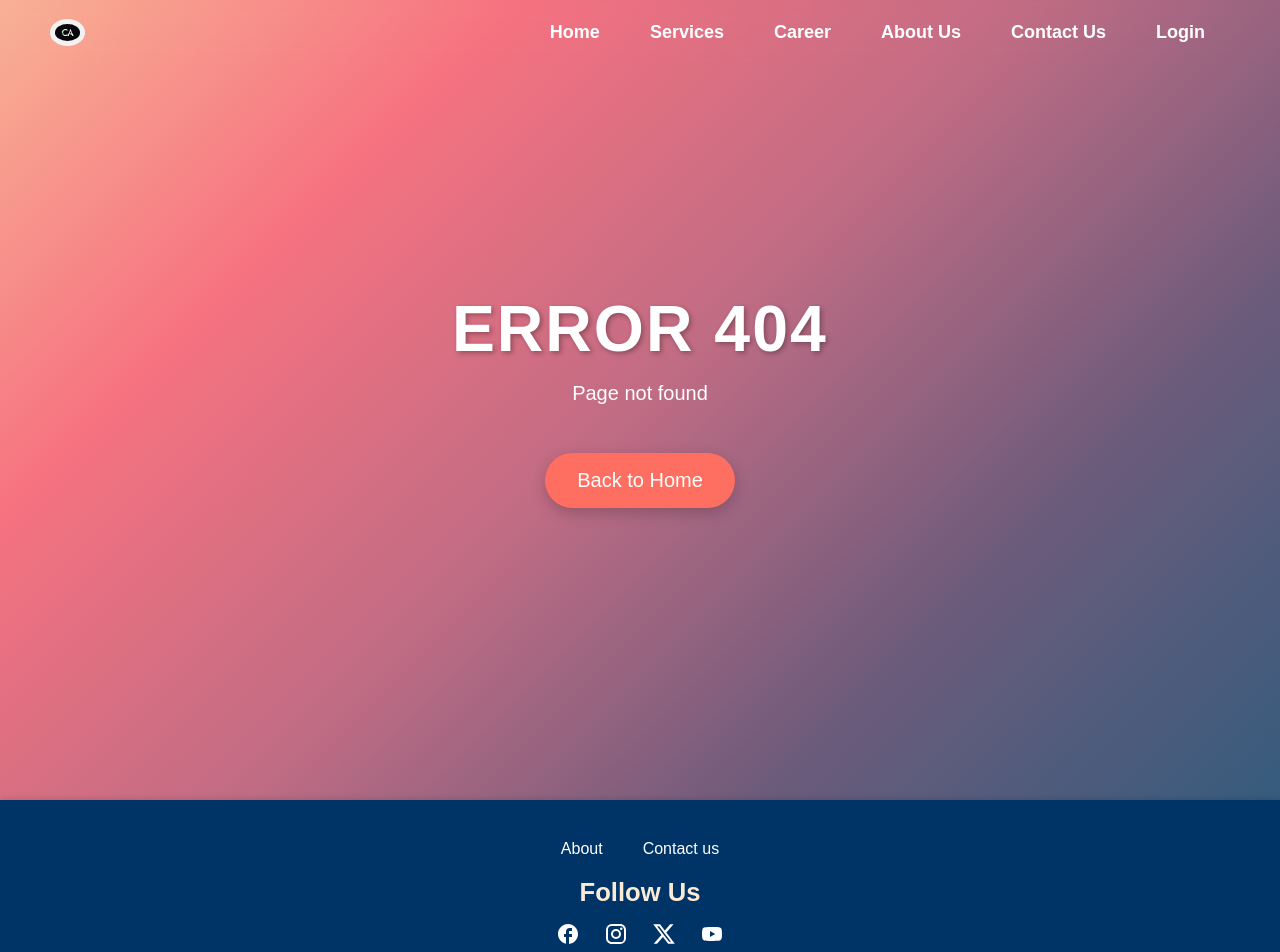
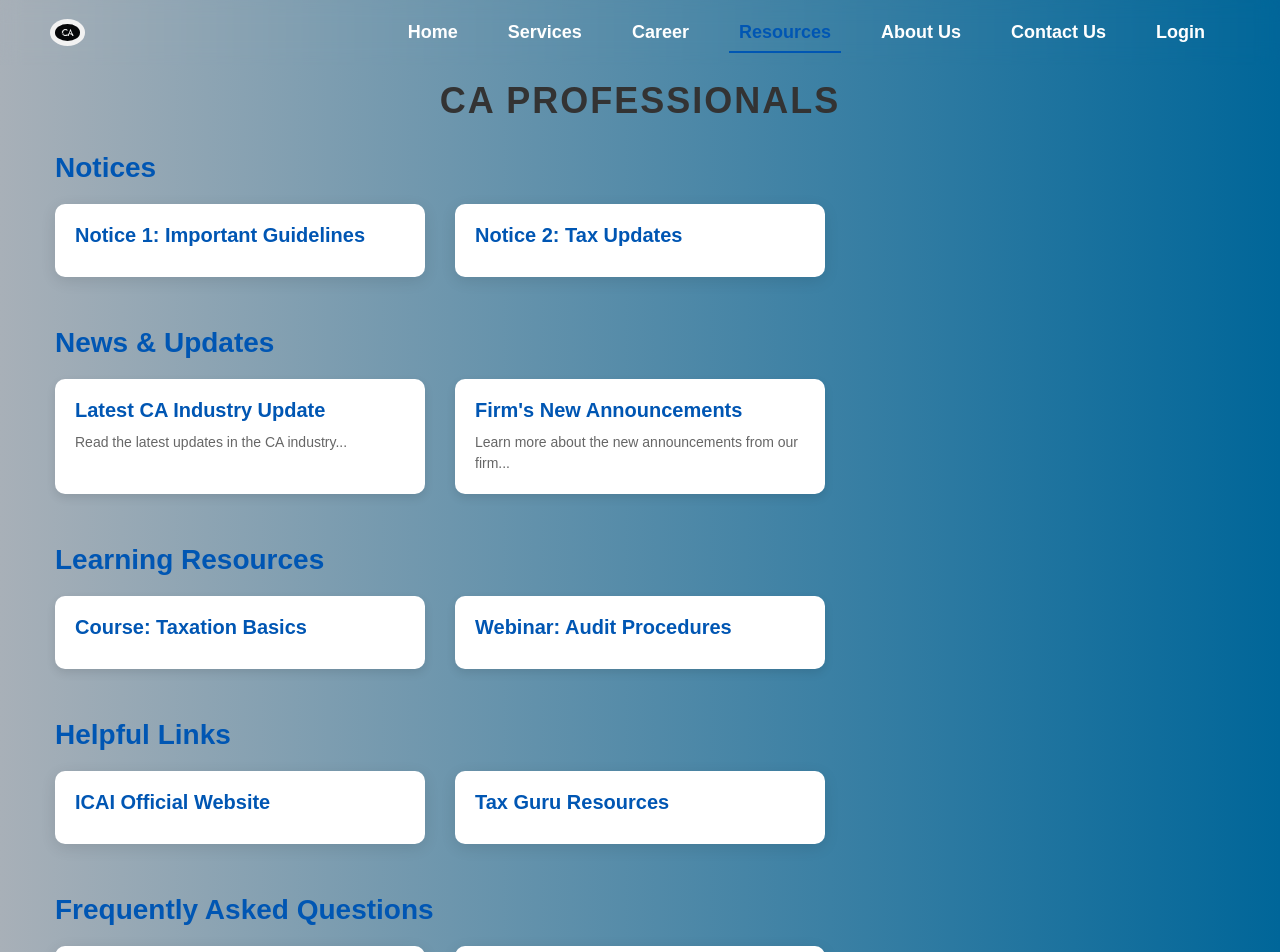
Before and after one commit to Icarus-20s/Flint_CA_form, a React (Vite) app: page /resources in a window 1280 px wide. Before the commit this address had no page. Shown: the top 952 px of the page. Built offline with nearby package versions, Linux system fonts and the light colour scheme.

Commit message:
Add:Added a new resource page

```diff
--- a/package.json
+++ b/package.json
@@ -17,12 +17,13 @@
     "@mui/material": "^6.1.7",
     "aos": "^2.3.4",
     "axios": "^1.7.7",
-    "bootstrap": "5.3.3",
+    "bootstrap": "^5.3.3",
     "framer-motion": "12.0.0-alpha.1",
     "js-cookie": "^3.0.5",
     "jwt-decode": "^4.0.0",
     "motion": "^11.11.17",
     "react": "^18.3.1",
+    "react-bootstrap": "^2.10.5",
     "react-dom": "^18.3.1",
     "react-icons": "^5.3.0",
     "react-particles": "^2.12.2",
--- a/src/App.jsx
+++ b/src/App.jsx
@@ -14,6 +14,8 @@ import Login from "./Pages/Login/Login.jsx"
 import AuthContextProvider from "./Context/AuthContextProvider.jsx";
 import Logout from "./Pages/Logout/Logout.jsx";
 import ProtectedRoutes from "./Context/ProtectedRoutes.jsx";
+import Resources from "./Resources/Resources.jsx";
+
 const App = () => {
   return (
     <AuthContextProvider>
@@ -25,6 +27,7 @@ const App = () => {
           <Route path="/contact" element={<Contactus />} />
           <Route path="/services" element={<Services />} />
           <Route path="/career" element={<Career />} />
+          <Route path="/resources" element={< Resources/>}/>
           <Route path="/login" element={<Login />} />
           <Route path="*" element={<NoMatchRoute />} />
 
--- a/src/Footer/Footer.css
+++ b/src/Footer/Footer.css
@@ -10,7 +10,7 @@ body {
 
 /* Footer Styles */
 .footer {
-  background-color: #003366;
+  background-color: rgba(0, 0, 0, 0.7);
   color: #fff;
   text-align: center;
   padding: 40px 20px;
--- a/src/Navbar/Navbar.jsx
+++ b/src/Navbar/Navbar.jsx
@@ -67,6 +67,9 @@ const Navbar = () => {
         <NavLink to="/career" onClick={closeMenu} className={({ isActive }) => (isActive ? "active" : "")}>
           Career
         </NavLink>
+        <NavLink to="/resources" onClick={closeMenu} className={({ isActive }) => (isActive ? "active" : "")}>
+          Resources
+        </NavLink>
         <NavLink to="/about" onClick={closeMenu} className={({ isActive }) => (isActive ? "active" : "")}>
           About Us
         </NavLink>
--- /dev/null
+++ b/src/Resources/Resources.css
@@ -0,0 +1,141 @@
+/* Global Styles */
+body {
+    font-family: 'Roboto', sans-serif;
+    background-color: #f9f9f9;
+    margin: 0;
+    padding: 0;
+    box-sizing: border-box;
+  }
+
+  .resources-container {
+    margin: 0 auto;
+    padding: 80px 15px;
+    max-width: 1200px;
+  }
+
+  h1 {
+    text-align: center;
+    font-size: 36px;
+    margin-bottom: 30px;
+    color: #333;
+    font-weight: 700;
+  }
+
+  .resources-section {
+    margin-bottom: 50px;
+  }
+
+  .resources-section h2 {
+    font-size: 28px;
+    color: #0056b3;
+    margin-bottom: 20px;
+    font-weight: 600;
+  }
+
+  .resources-items {
+    display: grid;
+    grid-template-columns: repeat(auto-fill, minmax(280px, 1fr)); /* Make it responsive */
+    gap: 30px;
+    margin-top: 20px;
+  }
+
+  .resource-item {
+    background-color: #fff;
+    padding: 20px;
+    border-radius: 10px;
+    box-shadow: 0 4px 15px rgba(0, 0, 0, 0.1);
+    transition: transform 0.3s ease, box-shadow 0.3s ease;
+  }
+
+  .resource-item:hover {
+    transform: translateY(-5px);
+    box-shadow: 0 6px 20px rgba(0, 0, 0, 0.15);
+  }
+
+  .resource-item a {
+    text-decoration: none;
+    color: #333;
+  }
+
+  .resource-item h3 {
+    font-size: 20px;
+    margin-bottom: 10px;
+    color: #0056b3;
+    font-weight: 600;
+    transition: color 0.3s ease;
+  }
+
+  .resource-item p {
+    font-size: 14px;
+    color: #666;
+    line-height: 1.5;
+  }
+
+  .resource-item a:hover h3 {
+    color: #0056b3;
+    text-decoration: underline;
+  }
+
+  .resource-item a:active {
+    text-decoration: underline;
+  }
+
+  .resource-item a:focus {
+    outline: none;
+    border: 2px solid #0056b3;
+  }
+
+  /* Notice Section Link Styling */
+  .resources-section .resource-item a:hover {
+    color: #0056b3;
+    text-decoration: none;
+  }
+
+  /* Media Queries for Mobile */
+  @media (max-width: 768px) {
+    .resources-container {
+      padding: 20px;
+    }
+
+    h1 {
+      font-size: 28px;
+    }
+
+    .resources-items {
+      grid-template-columns: 1fr; /* Stack items vertically on mobile */
+    }
+
+    .resource-item {
+      padding: 15px;
+      box-shadow: none;
+      background-color: #f7f7f7;
+    }
+
+    .resource-item h3 {
+      font-size: 18px;
+    }
+
+    .resource-item p {
+      font-size: 13px;
+    }
+  }
+
+  /* News and Learning Resources Cards */
+  .news-card, .learning-card {
+    background-color: #fff;
+    padding: 20px;
+    border-radius: 10px;
+    box-shadow: 0 4px 10px rgba(0, 0, 0, 0.1);
+    transition: transform 0.3s ease, box-shadow 0.3s ease;
+  }
+
+  .news-card:hover, .learning-card:hover {
+    transform: translateY(-5px);
+    box-shadow: 0 6px 20px rgba(0, 0, 0, 0.15);
+  }
+
+  /* Link Hover Effects */
+  a:hover {
+    color: #0056b3;
+    text-decoration: none;
+  }
--- /dev/null
+++ b/src/Resources/Resources.jsx
@@ -0,0 +1,105 @@
+import React from "react";
+import { NavLink } from "react-router-dom";
+import "./Resources.css";  // Import your updated styles
+
+const Resources = () => {
+  return (
+    <div className="resources-container">
+      <h1>CA Professionals</h1>
+
+      {/* Notices Section */}
+      <section className="resources-section">
+        <h2>Notices</h2>
+        <div className="resources-items">
+          <div className="resource-item">
+            <a href="/path-to-notice1.pdf" target="_blank" rel="noopener noreferrer">
+              <h3>Notice 1: Important Guidelines</h3>
+            </a>
+          </div>
+          <div className="resource-item">
+            <a href="/path-to-notice2.pdf" target="_blank" rel="noopener noreferrer">
+              <h3>Notice 2: Tax Updates</h3>
+            </a>
+          </div>
+          {/* Add more items here */}
+        </div>
+      </section>
+
+      {/* News and Updates Section */}
+      <section className="resources-section">
+        <h2>News & Updates</h2>
+        <div className="resources-items">
+          <div className="resource-item news-card">
+            <NavLink to="/news1">
+              <h3>Latest CA Industry Update</h3>
+              <p>Read the latest updates in the CA industry...</p>
+            </NavLink>
+          </div>
+          <div className="resource-item news-card">
+            <NavLink to="/news2">
+              <h3>Firm's New Announcements</h3>
+              <p>Learn more about the new announcements from our firm...</p>
+            </NavLink>
+          </div>
+          {/* Add more news items */}
+        </div>
+      </section>
+
+      {/* Learning Resources Section */}
+      <section className="resources-section">
+        <h2>Learning Resources</h2>
+        <div className="resources-items">
+          <div className="resource-item learning-card">
+            <NavLink to="/learning/course1">
+              <h3>Course: Taxation Basics</h3>
+            </NavLink>
+          </div>
+          <div className="resource-item learning-card">
+            <NavLink to="/learning/webinar1">
+              <h3>Webinar: Audit Procedures</h3>
+            </NavLink>
+          </div>
+          {/* Add more courses or webinars */}
+        </div>
+      </section>
+
+      {/* Helpful Links Section */}
+      <section className="resources-section">
+        <h2>Helpful Links</h2>
+        <div className="resources-items">
+          <div className="resource-item">
+            <a href="https://www.icai.org" target="_blank" rel="noopener noreferrer">
+              <h3>ICAI Official Website</h3>
+            </a>
+          </div>
+          <div className="resource-item">
+            <a href="https://www.taxguru.in" target="_blank" rel="noopener noreferrer">
+              <h3>Tax Guru Resources</h3>
+            </a>
+          </div>
+          {/* Add more helpful links */}
+        </div>
+      </section>
+
+      {/* FAQs Section */}
+      <section className="resources-section">
+        <h2>Frequently Asked Questions</h2>
+        <div className="resources-items">
+          <div className="resource-item">
+            <NavLink to="/faqs">
+              <h3>Common FAQs about CA Certification</h3>
+            </NavLink>
+          </div>
+          <div className="resource-item">
+            <NavLink to="/faqs">
+              <h3>How to Register for Webinars?</h3>
+            </NavLink>
+          </div>
+          {/* Add more FAQ items */}
+        </div>
+      </section>
+    </div>
+  );
+};
+
+export default Resources;
```
Also changed, not shown: 2 other files (tests, documents, lock files or other folders).
